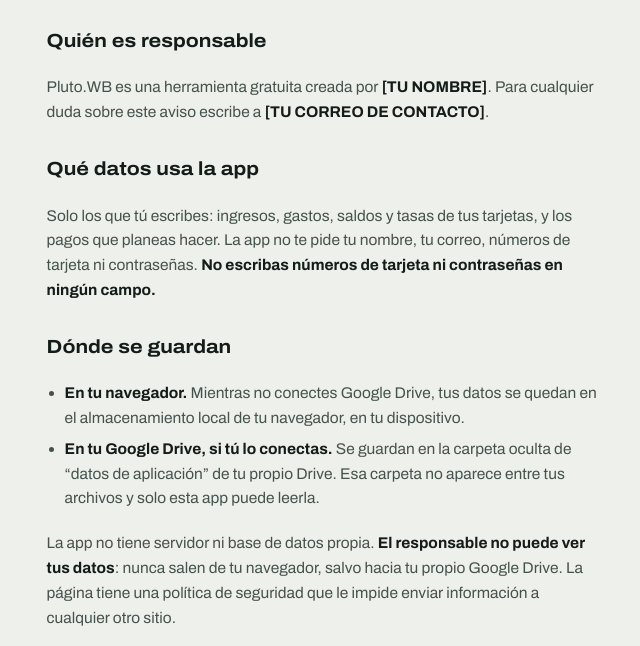
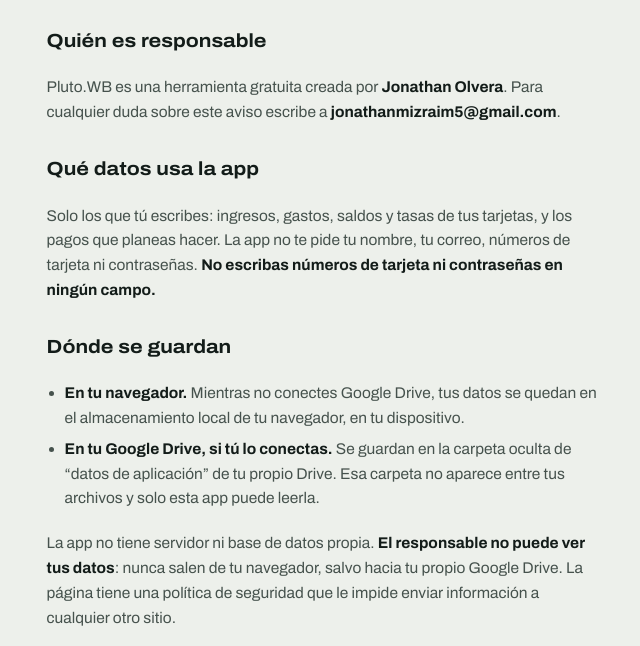
Before and after one commit to Daxed124/pluto-wb, a plain HTML site: page privacidad.html in a window 1280 px wide. Shown: the part 154-800 px from the top of the page, without its empty margins (316-956 px from the left). Drawn offline with Linux system fonts and the light colour scheme.

Commit message:
Aviso de privacidad: nombre y correo de contacto
Co-Authored-By: Claude Opus 5.5 <noreply@anthropic.com>

```diff
--- a/privacidad.html
+++ b/privacidad.html
@@ -24,7 +24,7 @@
   <p class="muted">Última actualización: 30 de septiembre de 2026</p>
 
   <h2>Quién es responsable</h2>
-  <p>Pluto.WB es una herramienta gratuita creada por <strong>[TU NOMBRE]</strong>. Para cualquier duda sobre este aviso escribe a <strong>[TU CORREO DE CONTACTO]</strong>.</p>
+  <p>Pluto.WB es una herramienta gratuita creada por <strong>Jonathan Olvera</strong>. Para cualquier duda sobre este aviso escribe a <strong>jonathanmizraim5@gmail.com</strong>.</p>
 
   <h2>Qué datos usa la app</h2>
   <p>Solo los que tú escribes: ingresos, gastos, saldos y tasas de tus tarjetas, y los pagos que planeas hacer. La app no te pide tu nombre, tu correo, números de tarjeta ni contraseñas. <strong>No escribas números de tarjeta ni contraseñas en ningún campo.</strong></p>
```
